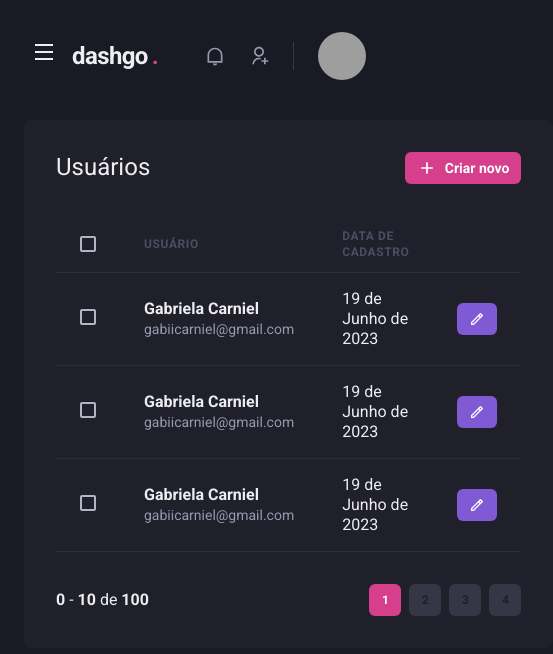
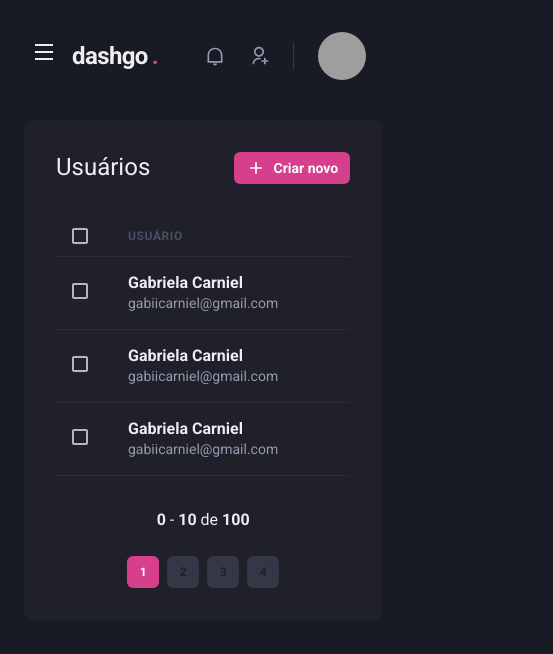
Before and after one commit to gabislera/Dashgo, a Next.js app: page /users in a window 390 px wide. Shown: the top 654 px of the page, 553 px wide, since content can reach past the window. Built offline with nearby package versions, Linux system fonts and the light colour scheme; grey boxes are pictures that could not be loaded.

Commit message:
responsive adjustments

```diff
--- a/src/components/Pagination/index.tsx
+++ b/src/components/Pagination/index.tsx
@@ -3,7 +3,7 @@
 
 export function Pagination() {
   return (
-    <Stack direction='row' mt='8' justify='space-between' align='center' spacing='6'>
+    <Stack direction={['column', 'row']} mt='8' justify='space-between' align='center' spacing='6'>
       <Box>
         <strong>0</strong> - <strong>10</strong> de <strong>100</strong>
       </Box>
--- a/src/pages/dashboard.tsx
+++ b/src/pages/dashboard.tsx
@@ -68,11 +68,11 @@
         <Sidebar/>
 
         <SimpleGrid flex='1' gap='4' minChildWidth='320px' alignItems='flex-start'>
-          <Box p='8' bg='gray.800' pb='4' borderRadius={8}>
+          <Box p={['6', '8']} bg='gray.800' pb='4' borderRadius={8}>
             <Text fontSize='lg' mb='4'>Inscritos da semana</Text>
             <Chart options={options} series={series} type="area" height={160}/>
           </Box>
-          <Box p='8' bg='gray.800' pb='4' borderRadius={8}>
+          <Box p={['6', '8']} bg='gray.800' pb='4' borderRadius={8}>
             <Text fontSize='lg' mb='4'>Taxa de abertura</Text>
             <Chart options={options} series={series} type="area" height={160}/>
           </Box>
--- a/src/pages/users/create.tsx
+++ b/src/pages/users/create.tsx
@@ -11,18 +11,18 @@
       <Flex w='100%' my='6' maxWidth={1480} mx='auto' px='6'>
         <Sidebar/>
 
-        <Box flex='1' borderRadius={8} bg='gray.800' p='8'>
+        <Box flex='1' borderRadius={8} bg='gray.800' p={['6', '8']}>
           <Heading size='lg' fontWeight='normal'>Criar usuário</Heading>
 
           <Divider my='6' borderColor='gray.700'/>
 
           <VStack spacing='8' >
-            <SimpleGrid minChildWidth='280px' spacing='8' w='100%'>
+            <SimpleGrid minChildWidth='280px' spacing={['6', '8']} w='100%'>
               <Input name='name' label='Nome completo'/>
               <Input name='email' type='email' label='E-mail' />
             </SimpleGrid>
 
-            <SimpleGrid minChildWidth='240px' spacing='8' w='100%'>
+            <SimpleGrid minChildWidth='240px' spacing={['6', '8']} w='100%'>
               <Input name='password' type='password' label='Senha' />
               <Input name='password_confirmation' type='password' label='Confirme sua senha' />
             </SimpleGrid>
--- a/src/pages/users/index.tsx
+++ b/src/pages/users/index.tsx
@@ -1,10 +1,15 @@
-import { Box, Flex, Heading, Button, Icon, Table, Thead, Tr, Th, Checkbox, Tbody, Td, Text } from '@chakra-ui/react'
+import { Box, Flex, Heading, Button, Icon, Table, Thead, Tr, Th, Checkbox, Tbody, Td, Text, useBreakpointValue } from '@chakra-ui/react'
 import { Header } from '../../components/Header'
 import { Sidebar } from '../../components/Sidebar'
 import { RiAddLine, RiPencilLine } from 'react-icons/ri'
 import { Pagination } from '../../components/Pagination'
 
 export default function UserList() {
+  const isWideVersion = useBreakpointValue({
+    base: false,
+    lg: true,
+  })
+
   return (
     <Box>
       <Header />
@@ -24,17 +29,17 @@
           <Table colorScheme='whiteAlpha'>
             <Thead>
               <Tr>
-                <Th px='6' color='gray.300' w='8'>
+                <Th px={['4', '4', '6']} color='gray.300' w='8'>
                   <Checkbox colorScheme='pink' />
                 </Th>
                 <Th>Usuário</Th>
-                <Th>Data de cadastro</Th>
+                {isWideVersion && <Th>Data de cadastro</Th>}
                 <Th w='8'></Th>
               </Tr>
             </Thead>
             <Tbody>
               <Tr>
-                <Td px='6'>
+                <Td px={['4', '4', '6']}>
                   <Checkbox colorScheme='pink' />
                 </Td>
                 <Td>
@@ -43,18 +48,20 @@
                     <Text fontSize='sm' color='gray.300' >gabiicarniel@gmail.com</Text>
                   </Box>
                 </Td>
-                <Td>19 de Junho de 2023</Td>
+                {isWideVersion && <Td>19 de Junho de 2023</Td>}
                 <Td>
-                  <Button as='a' size='sm' fontSize='sm' colorScheme='purple' >
+                  {isWideVersion && (
+                    <Button as='a' size='sm' fontSize='sm' colorScheme='purple' >
                     <Icon as={RiPencilLine} fontSize='16' />
                   </Button>
+                  )}
                 </Td>
               </Tr>
             </Tbody>
 
             <Tbody>
               <Tr>
-                <Td px='6'>
+                <Td px={['4', '4', '6']}>
                   <Checkbox colorScheme='pink' />
                 </Td>
                 <Td>
@@ -63,18 +70,20 @@
                     <Text fontSize='sm' color='gray.300' >gabiicarniel@gmail.com</Text>
                   </Box>
                 </Td>
-                <Td>19 de Junho de 2023</Td>
+                {isWideVersion && <Td>19 de Junho de 2023</Td>}
                 <Td>
-                  <Button as='a' size='sm' fontSize='sm' colorScheme='purple' >
+                  {isWideVersion && (
+                    <Button as='a' size='sm' fontSize='sm' colorScheme='purple' >
                     <Icon as={RiPencilLine} fontSize='16' />
                   </Button>
+                  )}
                 </Td>
               </Tr>
             </Tbody>
 
             <Tbody>
               <Tr>
-                <Td px='6'>
+                <Td px={['4', '4', '6']}>
                   <Checkbox colorScheme='pink' />
                 </Td>
                 <Td>
@@ -83,11 +92,13 @@
                     <Text fontSize='sm' color='gray.300' >gabiicarniel@gmail.com</Text>
                   </Box>
                 </Td>
-                <Td>19 de Junho de 2023</Td>
+                {isWideVersion && <Td>19 de Junho de 2023</Td>}
                 <Td>
-                  <Button as='a' size='sm' fontSize='sm' colorScheme='purple' >
+                  {isWideVersion && (
+                    <Button as='a' size='sm' fontSize='sm' colorScheme='purple' >
                     <Icon as={RiPencilLine} fontSize='16' />
                   </Button>
+                  )}
                 </Td>
               </Tr>
             </Tbody>
```
